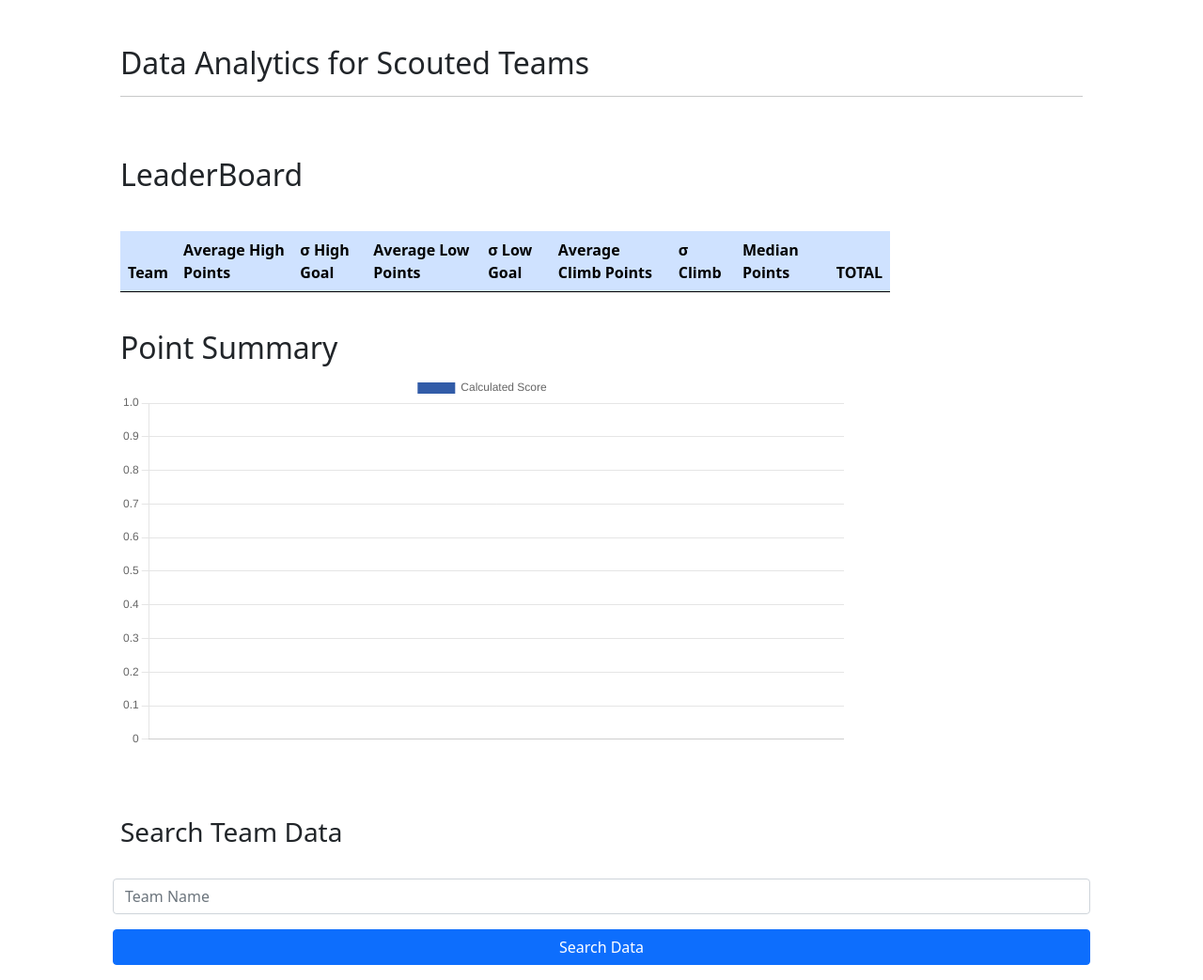
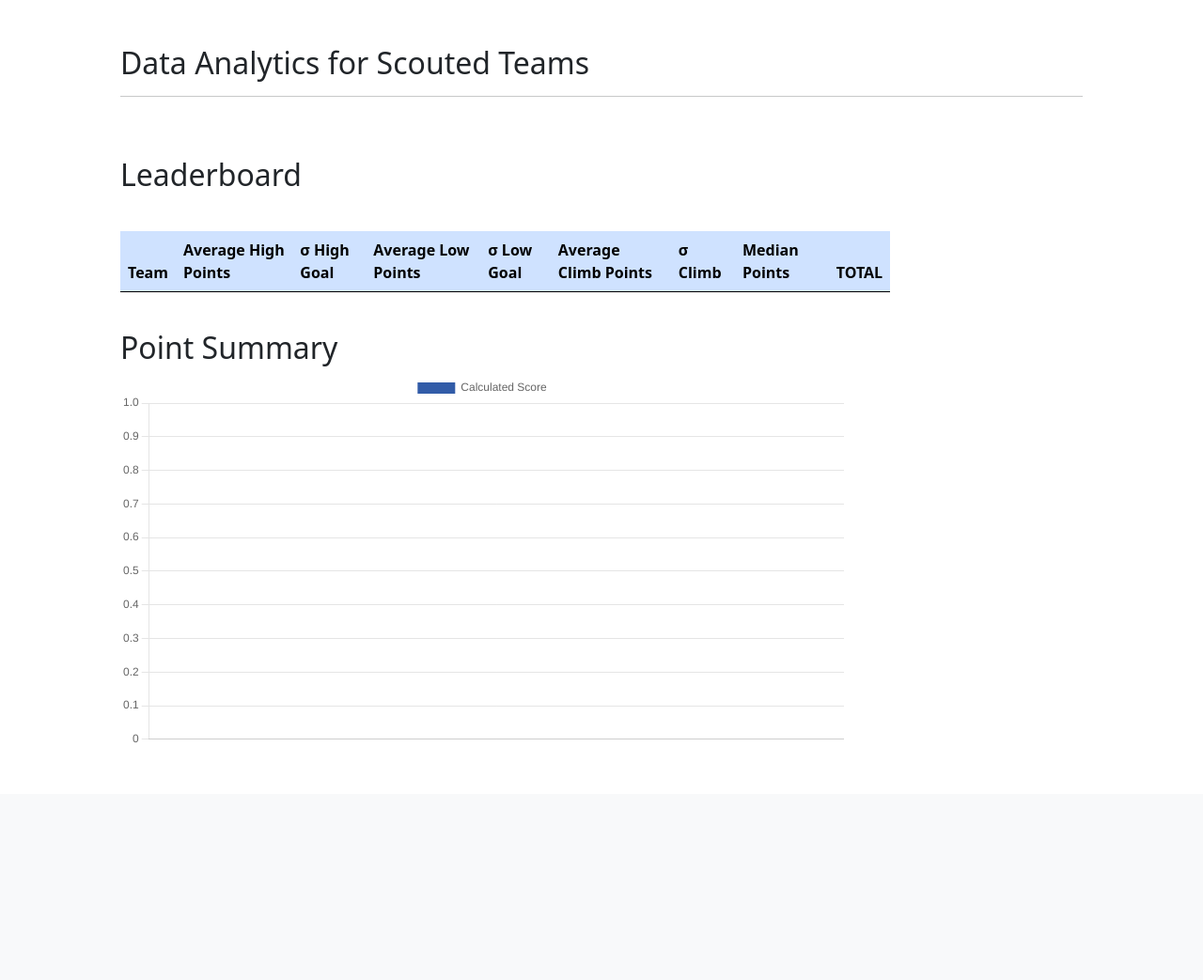
Before and after one commit to RoboLoCo-5338/ScoutingApp2022, a Flask app: template templates/analytics_display.html in a window 1280 px wide. Shown: the part 56-1099 px from the top of the page at 94% size. After the commit the page ends 846 px from the top, so only its background shows below. Run offline with Flask 2, Linux system fonts and the light colour scheme; the template is opened without the code that fills it: most values are stand-ins (such as "Sample title", 1, 10 or a date in 2020); lists and menus that the app fills with data are empty; parts of the project's set-up code (start-up, migrations or seed data) failed here and were passed over.

Commit message:
Improved analytics view; no change to observation page

```diff
--- a/team_name.txt
+++ b/team_name.txt
@@ -1 +1 @@
-1010
+5338
--- a/templates/analytics_display.html
+++ b/templates/analytics_display.html
@@ -9,7 +9,7 @@
     <br>
     <!-- div for all charts and graphs and whatnot -->
     <div>
-        <h2>LeaderBoard</h2>
+        <h2>Leaderboard</h2>
         <br>
         <h4 id="rank-by"></h4>
         <div style="margin-right: 20%;">
@@ -78,7 +78,7 @@
                         <th scope="row">${data.avg_climb.toPrecision(3)}</th>
                         <th scope="row">${data.sd_climb.toPrecision(3)}</th>
                         <th scope="row">${data.med.toPrecision(3)}</th>
-                        <th scope="row">${data.sum.toPrecision(3)}</th>
+                        <th scope="row">${data.sum}</th>
                         </tr>`;
                 }
 
@@ -130,7 +130,7 @@
             // }
             for (let i = 0; i < vec.length; i++){
                 teams.push(vec[i][0])
-                total_points = vec[i][1][0][0] + vec[i][1][0][1] + vec[i][1][0][2]
+                total_points = 2*vec[i][1][0][0] + vec[i][1][0][1] + vec[i][1][0][2]
                 bar_data.push(total_points)
             }
 
@@ -215,10 +215,14 @@
                     var sd_highs = {{ sd_high[i] | safe }};
                     var sd_lows = {{ sd_low[i] | safe }};
                     var sd_climbs = {{ sd_climb[i] | safe }};
+                    var meds = {{ med_data[i] | safe }};
+                    var sums = {{ sum_data[i] | safe }};
 
                     var sd_high = sd_highs[1];
                     var sd_low = sd_lows[1];
                     var sd_climb = sd_climbs[1];
+                    var med = meds[1];
+                    var sum = sums[1];
 
                     data.sort();
 
@@ -238,8 +242,8 @@
                     }
 
                     document.getElementById("avg_points" + name).innerText = (total/data.length).toPrecision(3);
-                    document.getElementById("med_points" + name).innerText = med_point;
-                    document.getElementById("total_points" + name).innerText = total;
+                    document.getElementById("med_points" + name).innerText = med.toPrecision(3);
+                    document.getElementById("total_points" + name).innerText = sum;
 
                     document.getElementById("sd_high" + name).innerText = sd_high.toPrecision(3);
                     document.getElementById("sd_low" + name).innerText = sd_low.toPrecision(3);
@@ -314,13 +318,5 @@
         </div>
     </div>
     <br>
-    <br>
-    <h3>Search Team Data</h3>
-    <br>
-    <form method="POST" action="/" class="row g-3">
-        <label for="inputPassword2" class="visually-hidden">Team Name</label>
-        <input type="text" name="team_name" class="form-control" id="inputPassword2" placeholder="Team Name">
-        <button type="submit" class="btn btn-primary mb-3">Search Data</button>
-    </form>
 </div>
 {% endblock %}
```
